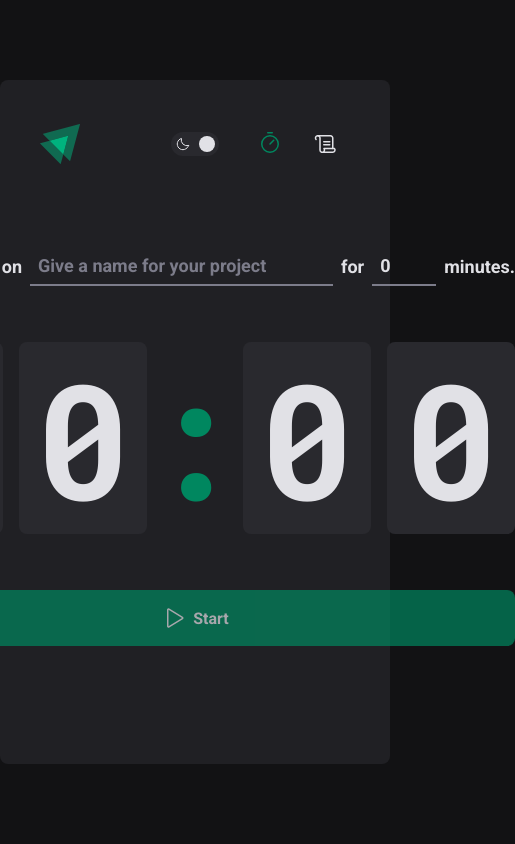
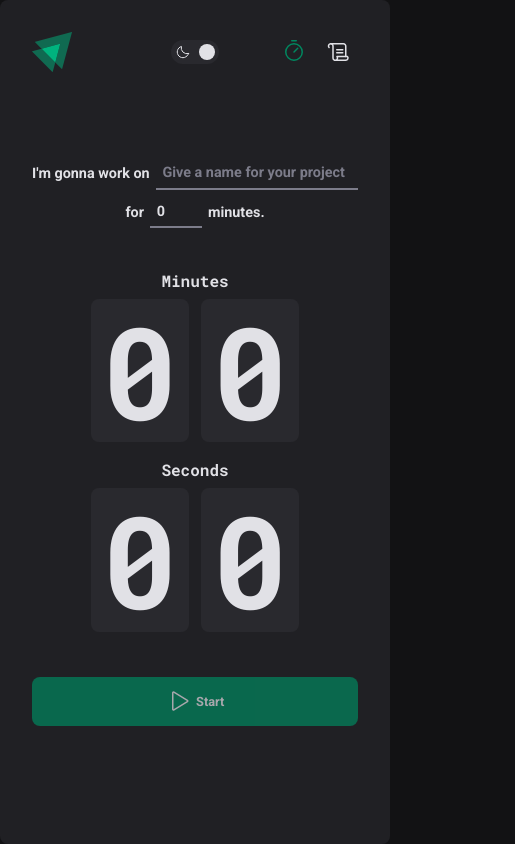
Before and after one commit to KrisMazzini/igniteTimer, a React (Vite) app: page / in a window 390 px wide. Shown: the whole page, 515 px wide, since content can reach past the window. Built offline with nearby package versions, Linux system fonts and the light colour scheme.

Commit message:
add home screen responsivity

```diff
--- a/src/components/ThemeSwitchButton/index.tsx
+++ b/src/components/ThemeSwitchButton/index.tsx
@@ -11,10 +11,10 @@ export function ThemeSwitchButton() {
 
   const buttonStyles = useSpring({
     from: {
-      left: theme === 'default' ? '0.25rem' : '1.75rem',
+      left: theme === 'default' ? '4px' : '28px',
     },
     to: {
-      left: theme === 'default' ? '1.75rem' : '0.25rem',
+      left: theme === 'default' ? '28px' : '4px',
     },
   })
 
--- a/src/components/ThemeSwitchButton/styles.ts
+++ b/src/components/ThemeSwitchButton/styles.ts
@@ -2,11 +2,11 @@ import styled from 'styled-components'
 import { animated } from 'react-spring'
 
 export const Button = styled.button`
-  width: 3rem;
-  height: 1.5rem;
+  width: 48px;
+  height: 24px;
 
   position: absolute;
-  right: calc(50% - 1.5rem);
+  right: calc(50% - 24px);
 
   border: none;
   outline: none;
@@ -18,11 +18,11 @@ export const Button = styled.button`
 `
 
 export const ButtonDisplay = styled(animated.div)`
-  width: 1rem;
-  height: 1rem;
+  width: 16px;
+  height: 16px;
 
   position: absolute;
-  top: 0.25rem;
+  top: 4px;
 
   border-radius: 50%;
 
@@ -35,7 +35,7 @@ export const IconsContainer = styled.div`
   align-items: center;
   justify-content: space-between;
 
-  padding: 0 0.25rem;
+  padding: 0 4px;
 
   color: ${(props) => props.theme.primaryTextColor};
 `
--- a/src/layouts/DefaultLayout/styles.ts
+++ b/src/layouts/DefaultLayout/styles.ts
@@ -12,4 +12,9 @@ export const LayoutContainer = styled.div`
   flex-direction: column;
 
   background: ${(props) => props.theme.primaryBackground};
+
+  @media (max-width: 768px) {
+    height: 100vh;
+    margin: 0;
+  }
 `
--- a/src/pages/Home/components/Countdown/index.tsx
+++ b/src/pages/Home/components/Countdown/index.tsx
@@ -52,11 +52,17 @@ export function Countdown() {
 
   return (
     <CountdownContainer>
-      <span>{minutes[0]}</span>
-      <span>{minutes[1]}</span>
+      <p>Minutes</p>
+      <div>
+        <span>{minutes[0]}</span>
+        <span>{minutes[1]}</span>
+      </div>
       <Separator>:</Separator>
-      <span>{seconds[0]}</span>
-      <span>{seconds[1]}</span>
+      <p>Seconds</p>
+      <div>
+        <span>{seconds[0]}</span>
+        <span>{seconds[1]}</span>
+      </div>
     </CountdownContainer>
   )
 }
--- a/src/pages/Home/components/Countdown/styles.ts
+++ b/src/pages/Home/components/Countdown/styles.ts
@@ -9,10 +9,66 @@ export const CountdownContainer = styled.div`
   line-height: 8rem;
   color: ${(props) => props.theme.primaryTextColor};
 
+  p {
+    display: none;
+  }
+
+  div {
+    display: flex;
+    gap: inherit;
+  }
+
   span {
     padding: 2rem 1rem;
     border-radius: 8px;
     background: ${(props) => props.theme.secondaryBackground};
+  }
+
+  @media (max-width: 650px) {
+    font-size: 9rem;
+    line-height: 7.2rem;
+
+    gap: 0.9rem;
+
+    span {
+      padding: 1.8rem 0.9rem;
+    }
+  }
+
+  @media (max-width: 591px) {
+    font-size: 8rem;
+    line-height: 6.4rem;
+
+    gap: 0.8rem;
+
+    span {
+      padding: 1.6rem 0.8rem;
+    }
+  }
+
+  @media (max-width: 476px) {
+    flex-direction: column;
+    gap: 0;
+
+    font-size: 10rem;
+    line-height: 8rem;
+
+    p {
+      display: initial;
+      margin-bottom: 10px;
+
+      font-size: 1.25rem;
+      line-height: 1;
+      text-align: center;
+    }
+
+    div {
+      gap: 1rem;
+    }
+
+    div:first-of-type {
+      margin-bottom: 20px;
+    }
   }
 `
 
@@ -27,4 +83,19 @@ export const Separator = styled.div`
   overflow: hidden;
 
   color: ${(props) => props.theme['green-500']};
+
+  @media (max-width: 650px) {
+    width: 3.6rem;
+    padding: 1.8rem 0;
+  }
+
+  @media (max-width: 591px) {
+    width: 3.2rem;
+    padding: 1.6rem 0;
+  }
+
+  @media (max-width: 476px) {
+    padding: 0;
+    line-height: 0;
+  }
 `
--- a/src/pages/Home/components/NewCycleForm/styles.ts
+++ b/src/pages/Home/components/NewCycleForm/styles.ts
@@ -39,9 +39,18 @@ const BaseInput = styled.input`
 
 export const TaskInput = styled(BaseInput)`
   flex: 1;
+  flex-basis: 216px;
 
   &::-webkit-calendar-picker-indicator {
     display: none !important;
+  }
+
+  @media (max-width: 768px) {
+    flex-basis: 222px;
+  }
+
+  @media (max-width: 533px) {
+    flex-basis: 200px;
   }
 `
 
--- a/src/styles/global.ts
+++ b/src/styles/global.ts
@@ -24,4 +24,17 @@ export const GlobalStyle = createGlobalStyle`
         font-weight: 400;
         font-size: 1rem;
     }
+
+    @media (max-width: 768px) {
+        html {
+            font-size: 90%;
+        }
+    }
+
+    @media (max-width: 533px) {
+        html {
+            font-size: 80%;
+        }
+    }
+
 `
```
